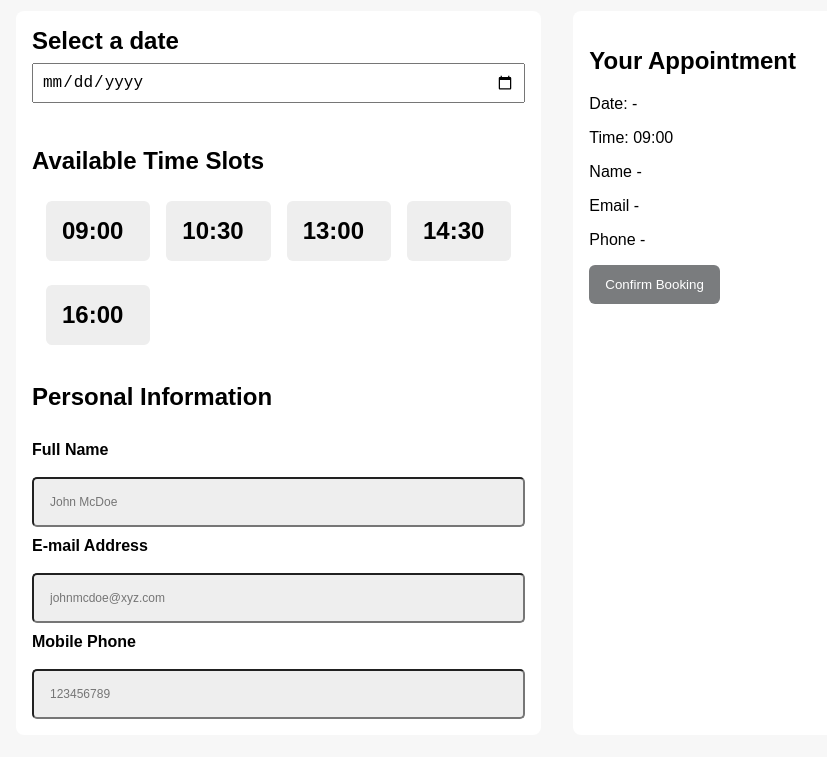
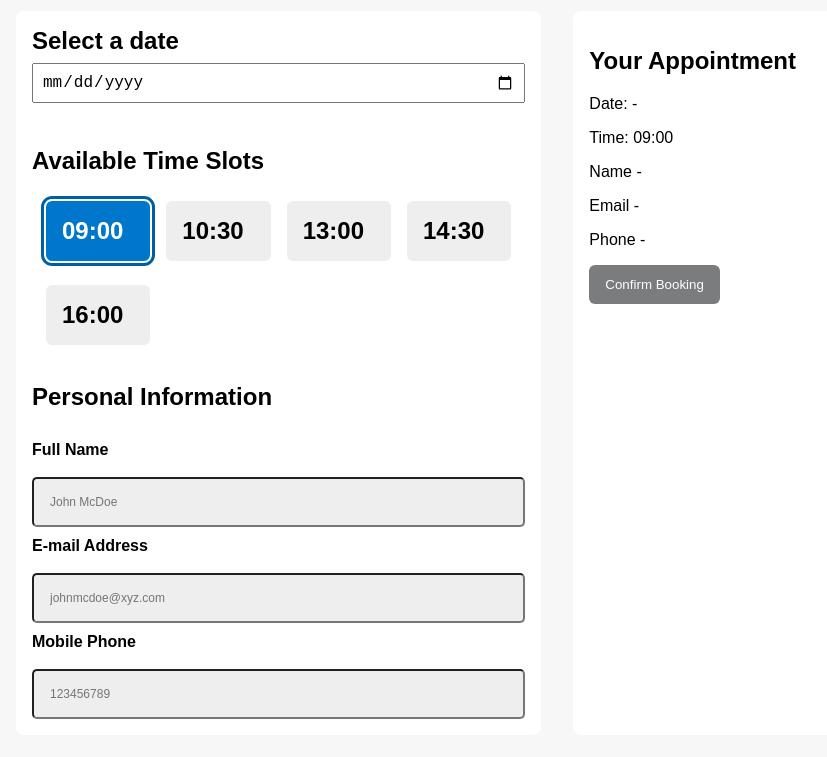
Before and after one commit to frontend-from-0/050626-exercises, a plain HTML site: page Lesson18/yigitcan/index.html in a window 1280 px wide. Both pictures are taken after a click on the label "09:00". Shown: the part 111-868 px from the top of the page, without its empty margins (206-1033 px from the left). Drawn offline with Linux system fonts and the light colour scheme.

Commit message:
Add hover and focus styles for slot elements

```diff
--- a/Lesson18/yigitcan/styles.css
+++ b/Lesson18/yigitcan/styles.css
@@ -77,6 +77,16 @@ fieldset {
   background-color: #ddd;
 }
 
+.slot:has(input[type="radio"]:checked) {
+  background-color: #0077cc;
+  color: white;
+}
+
+.slot:focus-within {
+  outline: 3px solid #005fa3;
+  outline-offset: 2px;
+}
+
 .info-container {
   display: flex;
   flex-direction: column;
```
